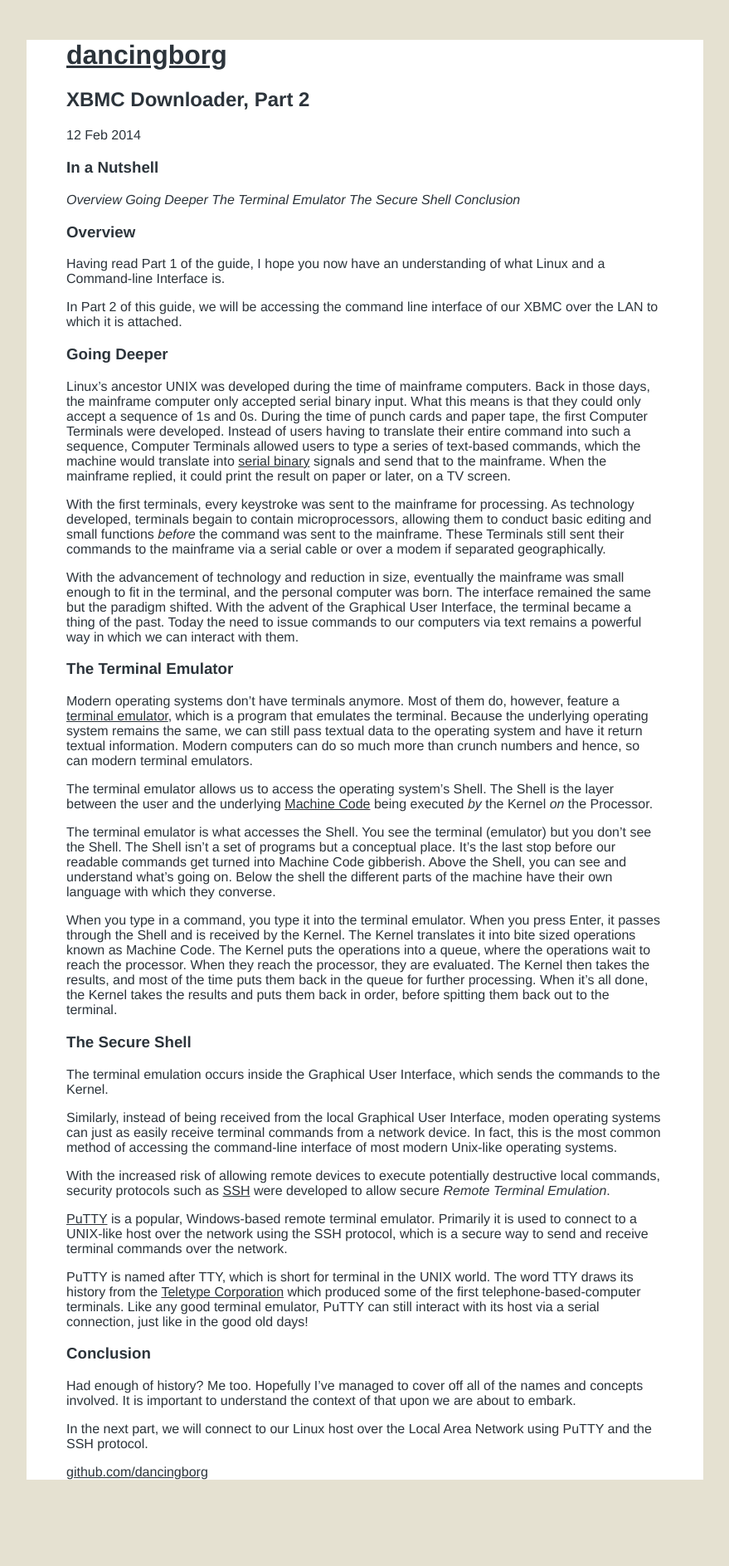
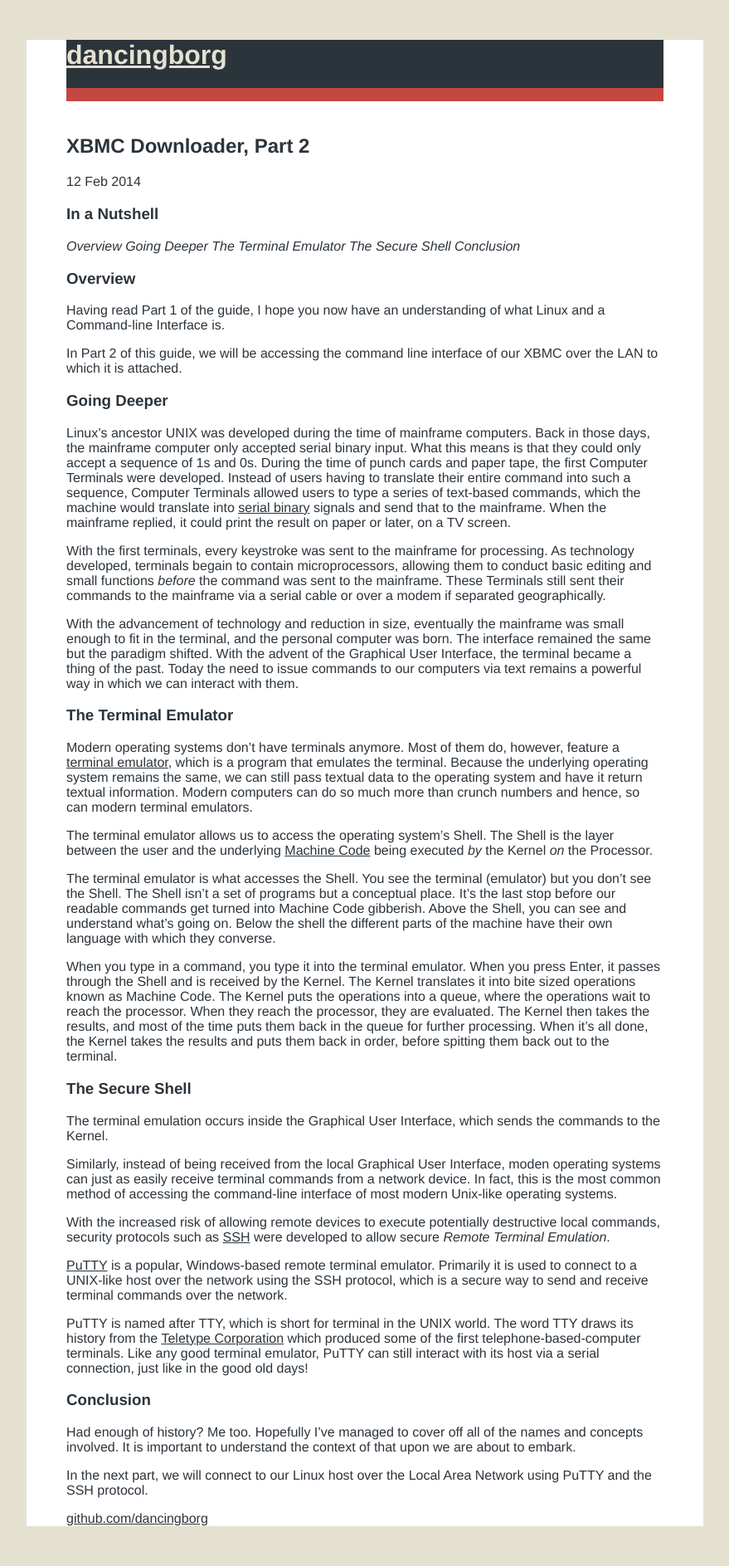
Before and after one commit to andre-abadi/andre-abadi.github.io, a Jekyll site: the page built from _posts/2014-02-12-xbmc-downloader-2.md, in a window 1280 px wide. Shown: the whole page at 83% size, without its empty margins (200-1079 px from the left). Built offline with Jekyll 4.4.1, drawn with Linux system fonts in a browser that asks for light colours; Markdown is read by kramdown in place of the engine named in the settings; before the commit the page ends 1831 px from its top, so only the background shows below that.

Commit message:
header block

```diff
--- a/css/main.css
+++ b/css/main.css
@@ -2,10 +2,6 @@
   background-color: #E5E1D1;
   color: #2C343B;
   font-family: Helvetica, Arial, sans-serif;
-}
-
-h1, h2, h3 {
-  text-decoration: none;
 }
 
 a, a:hover, a:visited  {
@@ -28,3 +24,10 @@
     padding-right: 3em;
   }
 }
+
+.header {
+  background-color: #2C343B;
+  border-bottom: 1em solid #C44741;
+  margin-bottom: 2.5em;
+  color: #E5E1D1;
+}
```
